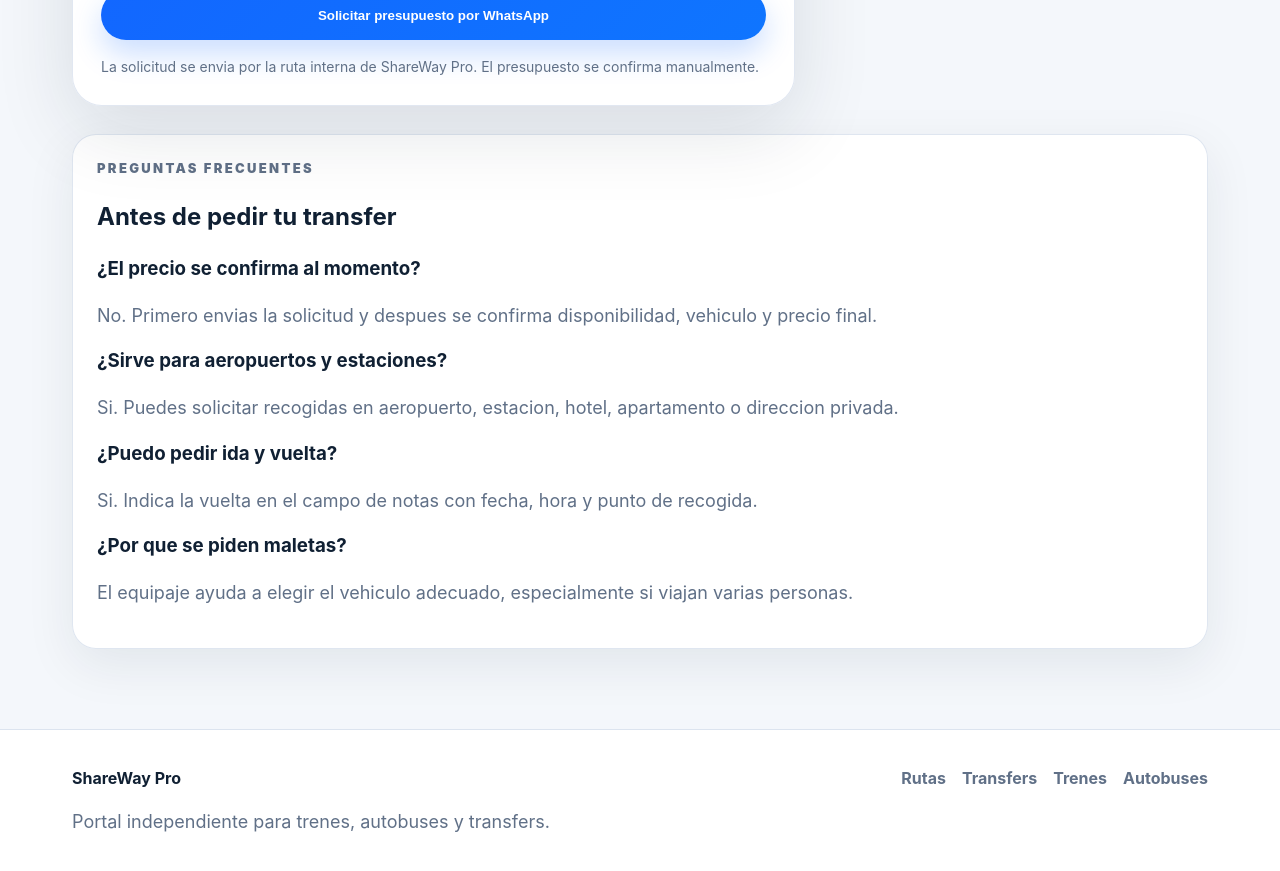
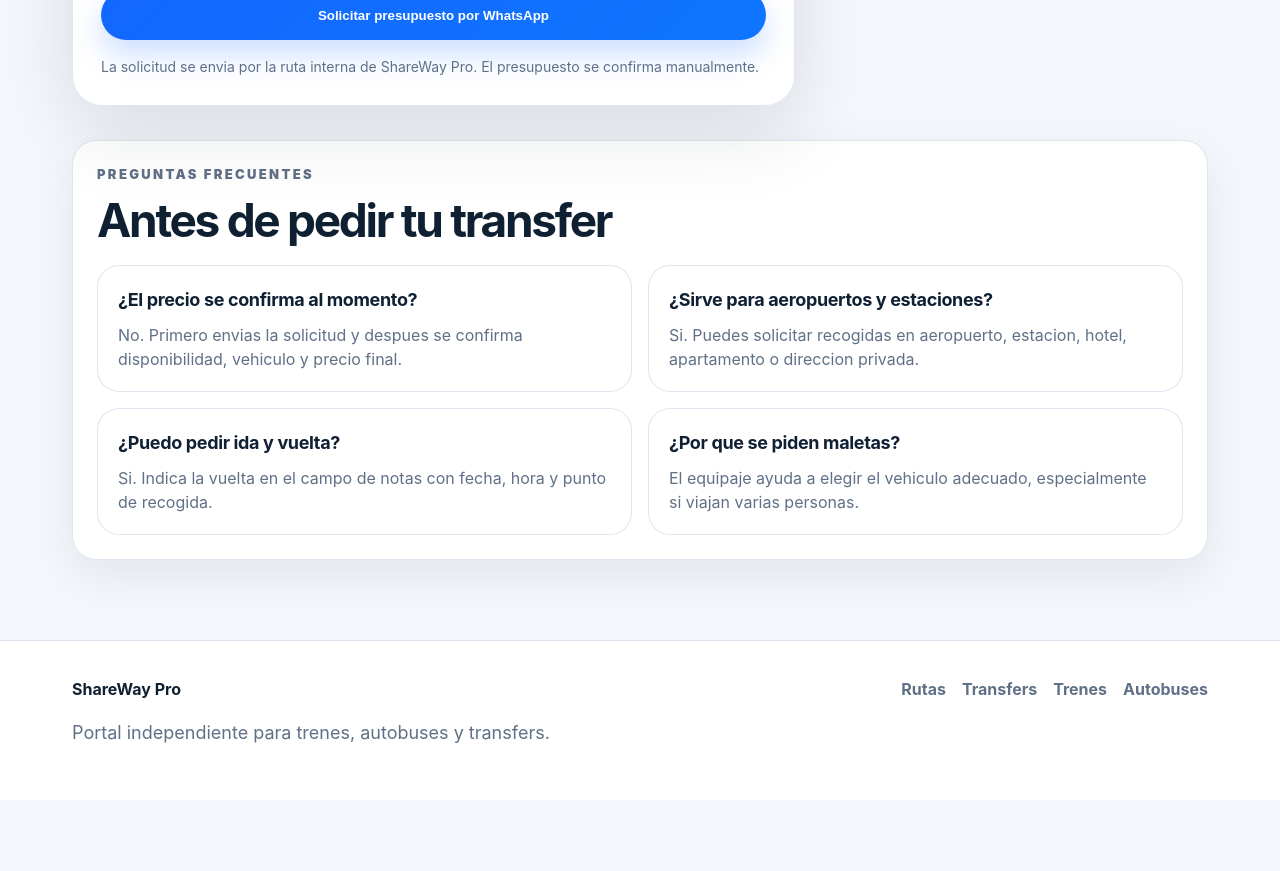
Before and after one commit to fuadel21/shareway-pro, a Next.js app: page /traslados in a window 1280 px wide. Shown: the part 840-1711 px from the top of the page. After the commit the page ends 1640 px from the top, so only its background shows below. Built offline with nearby package versions, Linux system fonts and the light colour scheme; no server answers.

Commit message:
style transfer faq section

```diff
--- a/app/globals.css
+++ b/app/globals.css
@@ -119,7 +119,13 @@ input:focus, select:focus, textarea:focus { outline: 3px solid rgba(18, 103, 255
 .transfer-form { position: relative; }
 .full-label { margin-top: 16px; }
 .transfer-info { margin-top: 0; }
+.faq-section { margin-top: 34px; }
+.faq-section h2 { margin: 0 0 22px; font-size: clamp(30px, 4vw, 46px); line-height: 1; letter-spacing: -0.05em; }
+.faq-grid { display: grid; grid-template-columns: repeat(2, minmax(0, 1fr)); gap: 16px; }
+.faq-item { border: 1px solid rgba(220, 228, 239, 0.9); border-radius: 22px; padding: 20px; background: #fff; }
+.faq-item h3 { margin: 0 0 10px; font-size: 18px; letter-spacing: -0.02em; }
+.faq-item p { margin: 0; font-size: 16px; }
 .site-footer { display: flex; justify-content: space-between; gap: 24px; padding: 36px min(6vw, 72px); border-top: 1px solid var(--line); background: white; }
 .site-footer nav { display: flex; flex-wrap: wrap; gap: 16px; color: var(--muted); font-weight: 700; }
-@media (max-width: 980px) { .hero { grid-template-columns: 1fr; padding-top: 48px; } .features, .stats, .route-grid, .split-section, .transfer-layout { grid-template-columns: 1fr; } .nav { display: none; } .pro-hero { min-height: unset; } }
+@media (max-width: 980px) { .hero { grid-template-columns: 1fr; padding-top: 48px; } .features, .stats, .route-grid, .split-section, .transfer-layout, .faq-grid { grid-template-columns: 1fr; } .nav { display: none; } .pro-hero { min-height: unset; } }
 @media (max-width: 560px) { .site-header { padding: 14px 18px; } .hero, .page-wrap, .features, .stats, .site-footer, .section-block, .split-section { padding-left: 18px; padding-right: 18px; } .hero h1 { font-size: 46px; } .form-grid { grid-template-columns: 1fr; } .site-footer { flex-direction: column; } .route-card { align-items: flex-start; flex-direction: column; } .search-card { padding: 20px; border-radius: 24px; } .mode-tab { padding: 11px 8px; font-size: 14px; } .cta-section { margin-left: 18px; margin-right: 18px; } .trip-line { grid-template-columns: 1fr; } .trip-arrow { transform: rotate(90deg); } }
```
